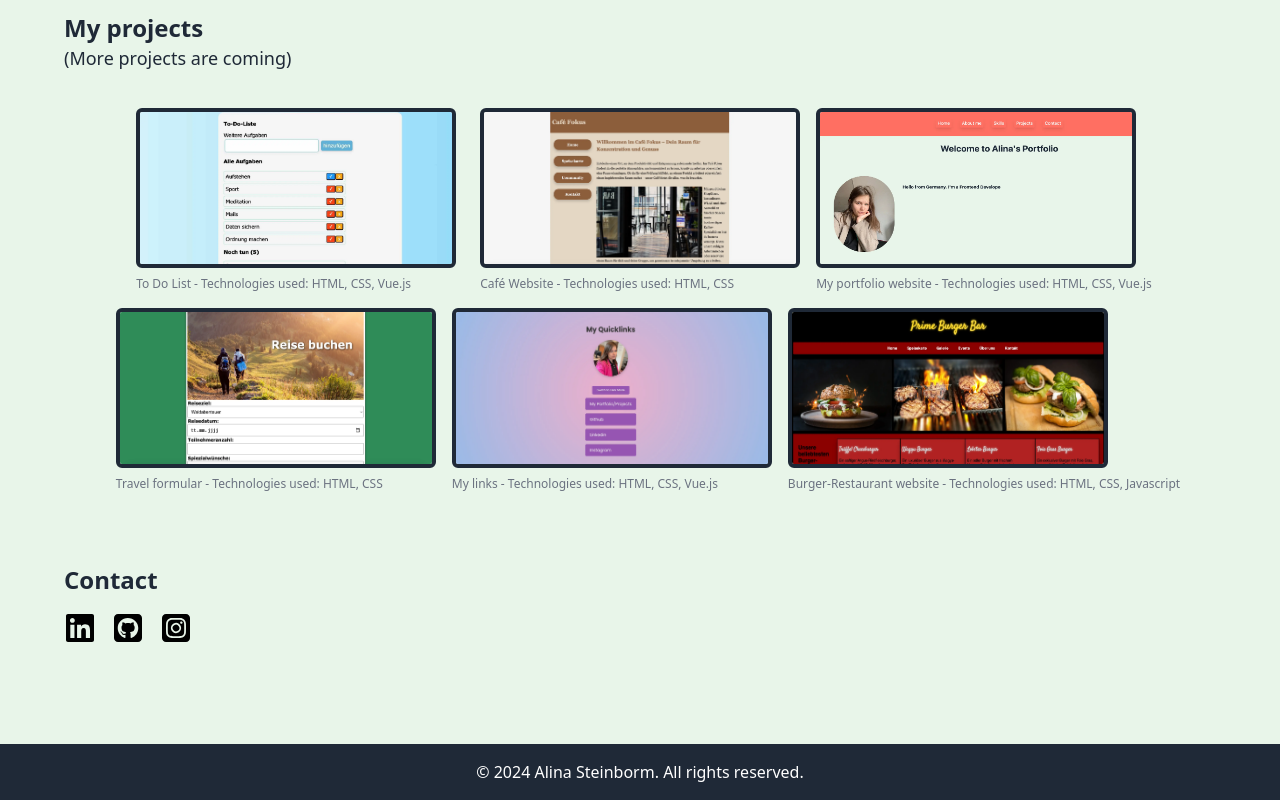
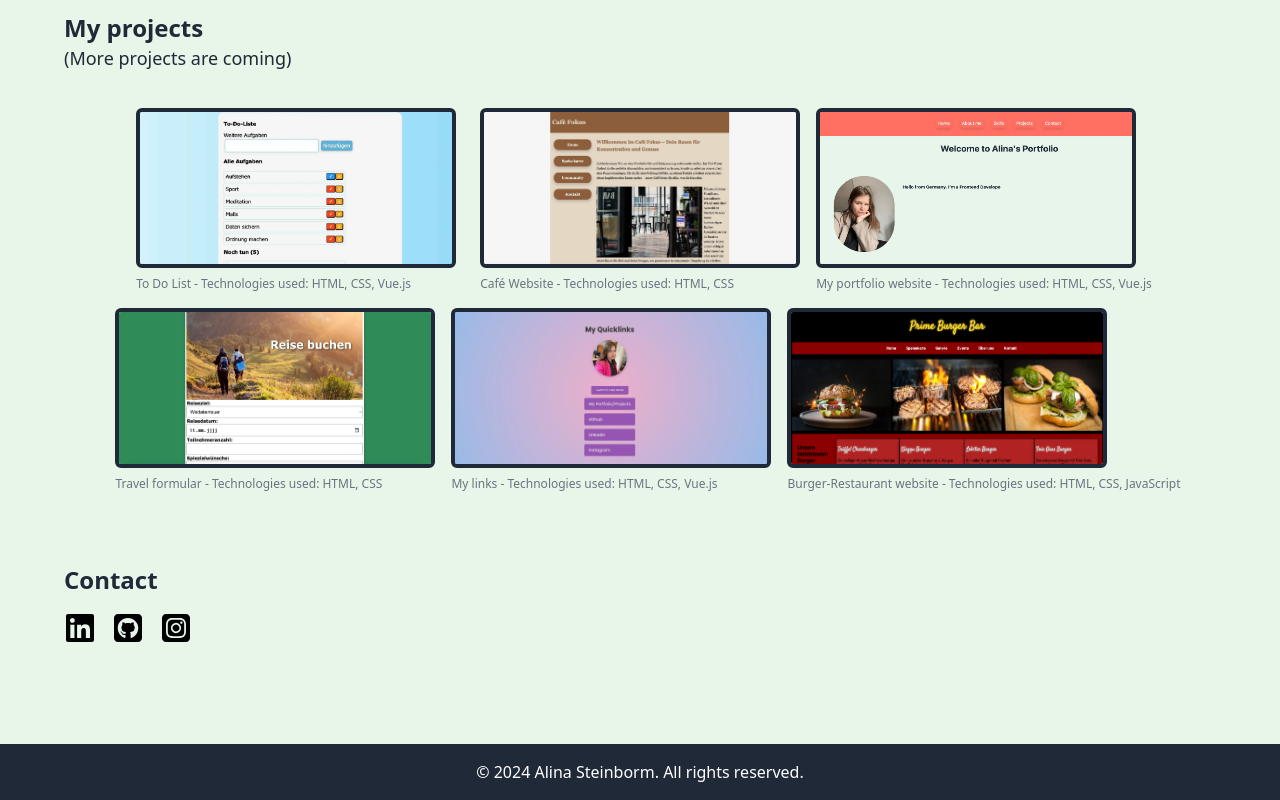
Before and after one commit to lina98st/alina.dev, a website: page index.html in a window 1280 px wide. Shown: the part 1372-2172 px from the top of the page. Drawn offline with Linux system fonts and the light colour scheme.

Commit message:
Update index.html

```diff
--- a/index.html
+++ b/index.html
@@ -105,7 +105,7 @@
                     </a>
                     <a href="https://lina98st.github.io/burger-bar/" class="m-2">
                         <img src="bilder/burgerbar.webp" alt="Burger Bar" class="w-80 h-40 rounded-md border-4 border-gray-800">
-                        <p class="text-xs text-gray-500 mt-2">Burger-Restaurant website - Technologies used: HTML, CSS, Javascript</p>
+                        <p class="text-xs text-gray-500 mt-2">Burger-Restaurant website - Technologies used: HTML, CSS, JavaScript</p>
                         </a>
                 </div>
             </div>
```
